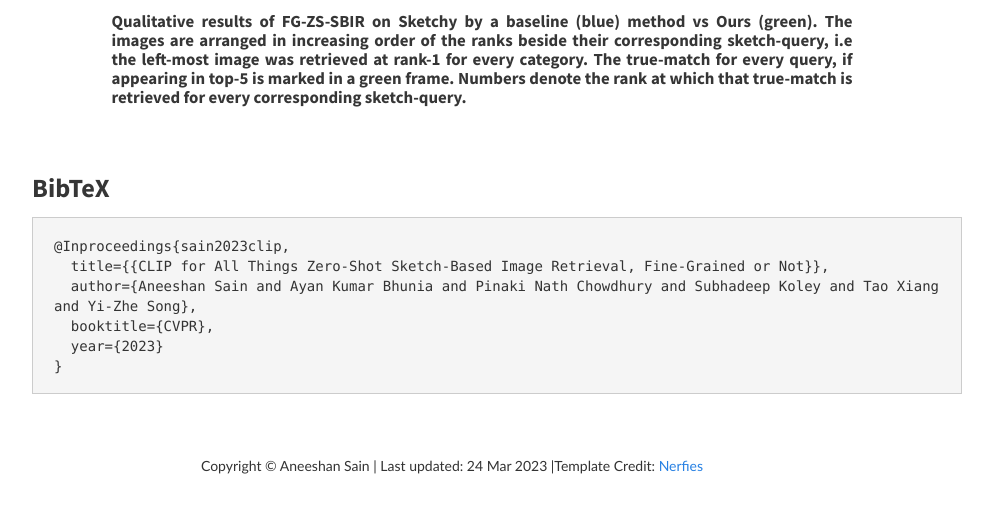
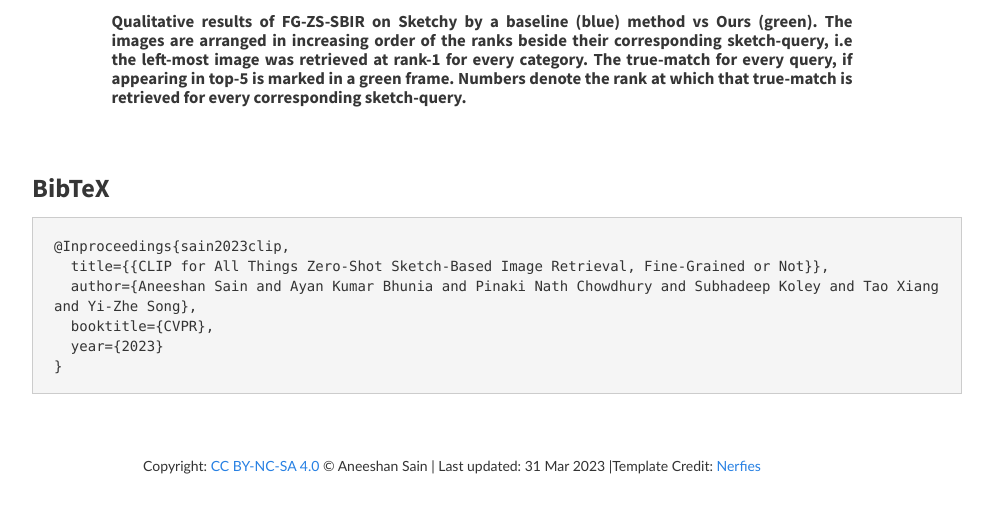
Before and after one commit to aneeshan95/Sketch_LVM, a plain HTML site: page index.html in a window 1280 px wide. Shown: the part 2975-3488 px from the top of the page, without its empty margins (188-1181 px from the left). Drawn offline with nearby package versions, Linux system fonts and the light colour scheme; some packages are replaced by stand-ins of ours; a script that the page names is missing; some icons are missing; a web font is replaced by a local one.

Commit message:
updated copyright

```diff
--- a/index.html
+++ b/index.html
@@ -384,6 +384,6 @@
       });
    </script>
    <br>
-   <p style="text-align:center">Copyright © Aneeshan Sain | Last updated: 24 Mar 2023 |Template Credit: <a href="https://nerfies.github.io/"> Nerfies</a></p>
+   <p style="text-align:center"> Copyright: <a href="https://creativecommons.org/licenses/by-nc-sa/4.0/"> CC BY-NC-SA 4.0</a> © Aneeshan Sain | Last updated: 31 Mar 2023 |Template Credit: <a href="https://nerfies.github.io/"> Nerfies</a></p>
    </body>
 </html>
```
